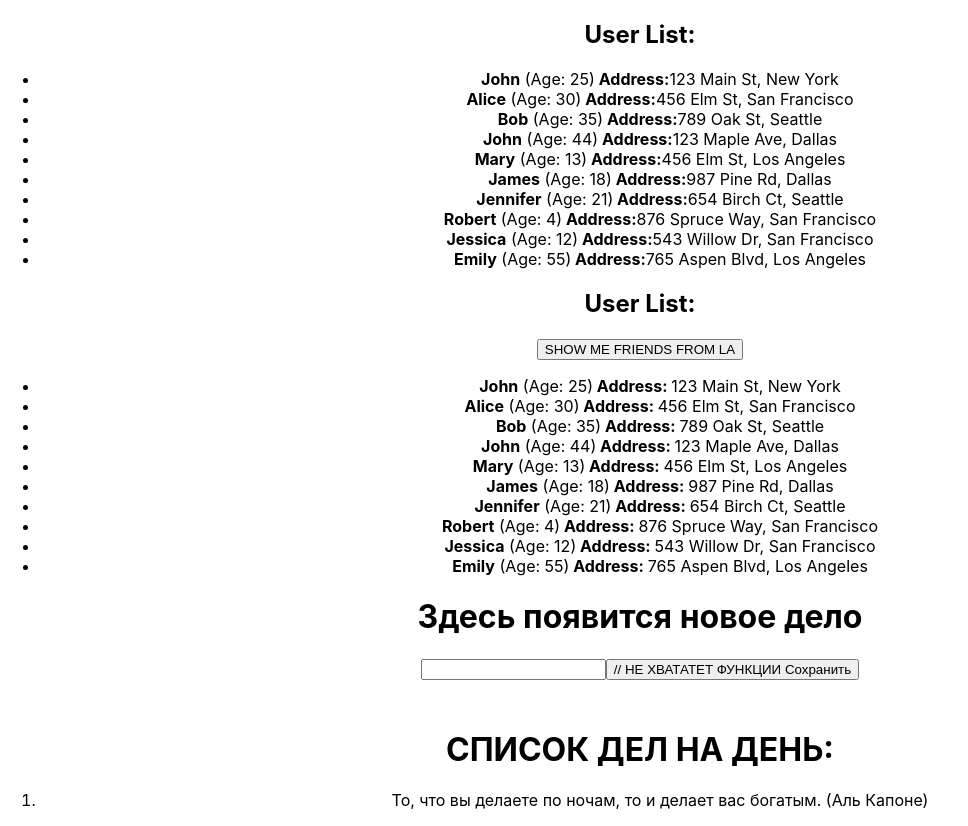
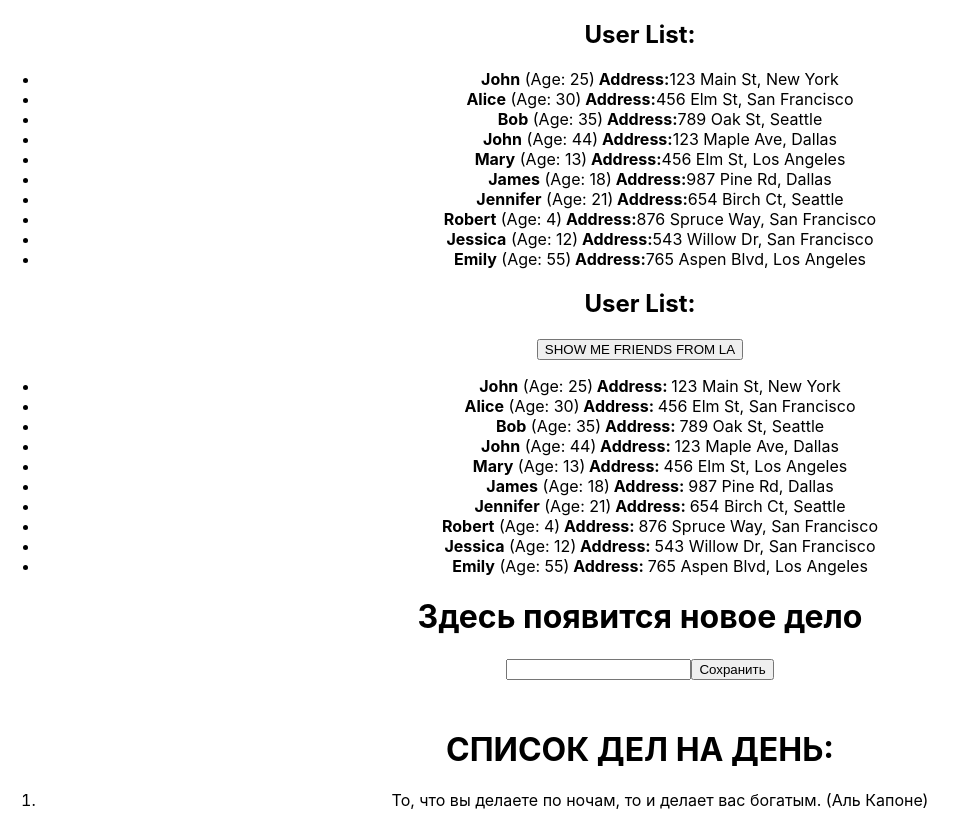
Before and after one commit to kirshmatvey/homework-front-main, a React (Create React App) app: page / in a window 1280 px wide. Shown: the whole page, without its empty margins (0-968 px from the left). Built offline with nearby package versions, Linux system fonts and the light colour scheme.

Commit message:
changed "save" button

```diff
--- a/src/HW/3/HW3.tsx
+++ b/src/HW/3/HW3.tsx
@@ -37,7 +37,7 @@ export const HW3 = () => {
 
       <input id={'hw03-input'} type="text" value={currentText} onChange={handleChange} />
 
-      <button id={'hw03-button'} onClick={handleSave}> // НЕ ХВАТАТЕТ ФУНКЦИИ
+      <button id={'hw03-button'} onClick={handleSave}>
         Сохранить
       </button>
 
```
